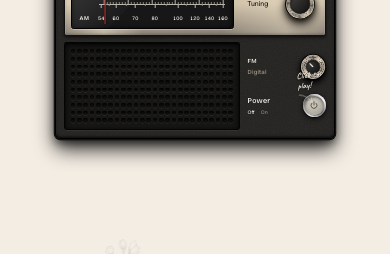
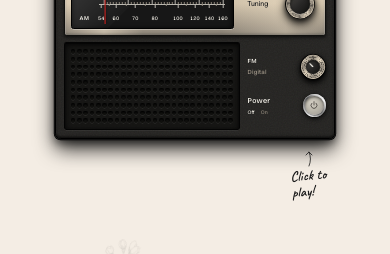
Before and after one commit to pradhan-not-found/The-Radio-, a React (Vite) app: page / in a window 390 px wide. Shown: the part 421-675 px from the top of the page. Built offline with nearby package versions, Linux system fonts and the light colour scheme.

Commit message:
style: increase click to play hint font size on mobile to 36px

```diff
--- a/src/App.tsx
+++ b/src/App.tsx
@@ -374,10 +374,13 @@ export function App() {
         {!radioPower && (
           <div className="stage-hint">
             <div className="stage-hint-text">Click to<br />play!</div>
-            <svg className="stage-hint-arrow" xmlns="http://www.w3.org/2000/svg" viewBox="0 0 100 80" fill="none" stroke="currentColor" strokeWidth="3" strokeLinecap="round" strokeLinejoin="round">
-              {/* Arrow curves from text on beige background, pointing left/down toward the radio's power button */}
+            <svg className="stage-hint-arrow desktop-arrow" xmlns="http://www.w3.org/2000/svg" viewBox="0 0 100 80" fill="none" stroke="currentColor" strokeWidth="3" strokeLinecap="round" strokeLinejoin="round">
               <path d="M80,10 Q40,15 10,65" />
               <polyline points="10,40 10,65 35,62" />
+            </svg>
+            <svg className="stage-hint-arrow mobile-arrow" xmlns="http://www.w3.org/2000/svg" viewBox="0 0 60 80" fill="none" stroke="currentColor" strokeWidth="4" strokeLinecap="round" strokeLinejoin="round">
+              <path d="M30,80 Q45,45 30,10" />
+              <polyline points="15,25 30,10 45,25" />
             </svg>
           </div>
         )}
--- a/src/components/Radio.tsx
+++ b/src/components/Radio.tsx
@@ -1,6 +1,6 @@
 import { useCallback, useEffect, useMemo, useRef, useState } from "react";
 import { createPortal } from "react-dom";
-import YouTube, { YouTubePlayer } from 'react-youtube';
+import YouTube from 'react-youtube';
 import { radioAudio } from "../radio/engine";
 import {
   AM_MAX, AM_MIN, Band, clampFrequency,
--- a/src/index.css
+++ b/src/index.css
@@ -1310,11 +1310,16 @@ body {
 }
 
 .stage-hint-arrow {
+  color: #1a1a1a;
+}
+.desktop-arrow {
   width: 70px;
   height: 50px;
-  color: #1a1a1a;
   flex-shrink: 0;
   align-self: flex-start;
+}
+.mobile-arrow {
+  display: none;
 }
 
 /* ═══════════════════════════════════════════
@@ -1585,25 +1590,30 @@ body {
   }
 
   .stage-hint {
-    right: 40px;
-    bottom: 80px;
-    flex-direction: column;
-    align-items: flex-end;
+    right: 20px;
+    bottom: auto;
+    top: calc(100% + 24px); /* Below the radio */
+    flex-direction: column-reverse; /* Put arrow above text */
+    align-items: center;
   }
   .stage-hint-text {
-    font-size: 22px;
+    font-size: 36px;
     margin-left: 0;
     margin-top: 0;
     transform: rotate(-5deg);
-    color: #f4ede4;
-    text-shadow: 0 2px 4px rgba(0,0,0,0.5);
-  }
-  .stage-hint-arrow {
-    width: 40px;
-    height: 40px;
-    transform: scaleX(-1) rotate(10deg);
-    color: #f4ede4;
-    filter: drop-shadow(0 2px 4px rgba(0,0,0,0.5));
+    color: #1a1a1a;
+    text-shadow: none;
+  }
+  .desktop-arrow {
+    display: none;
+  }
+  .mobile-arrow {
+    display: block;
+    width: 30px;
+    height: 45px;
+    transform: none;
+    color: #1a1a1a;
+    filter: none;
   }
 
   .antenna-wrapper {
```
